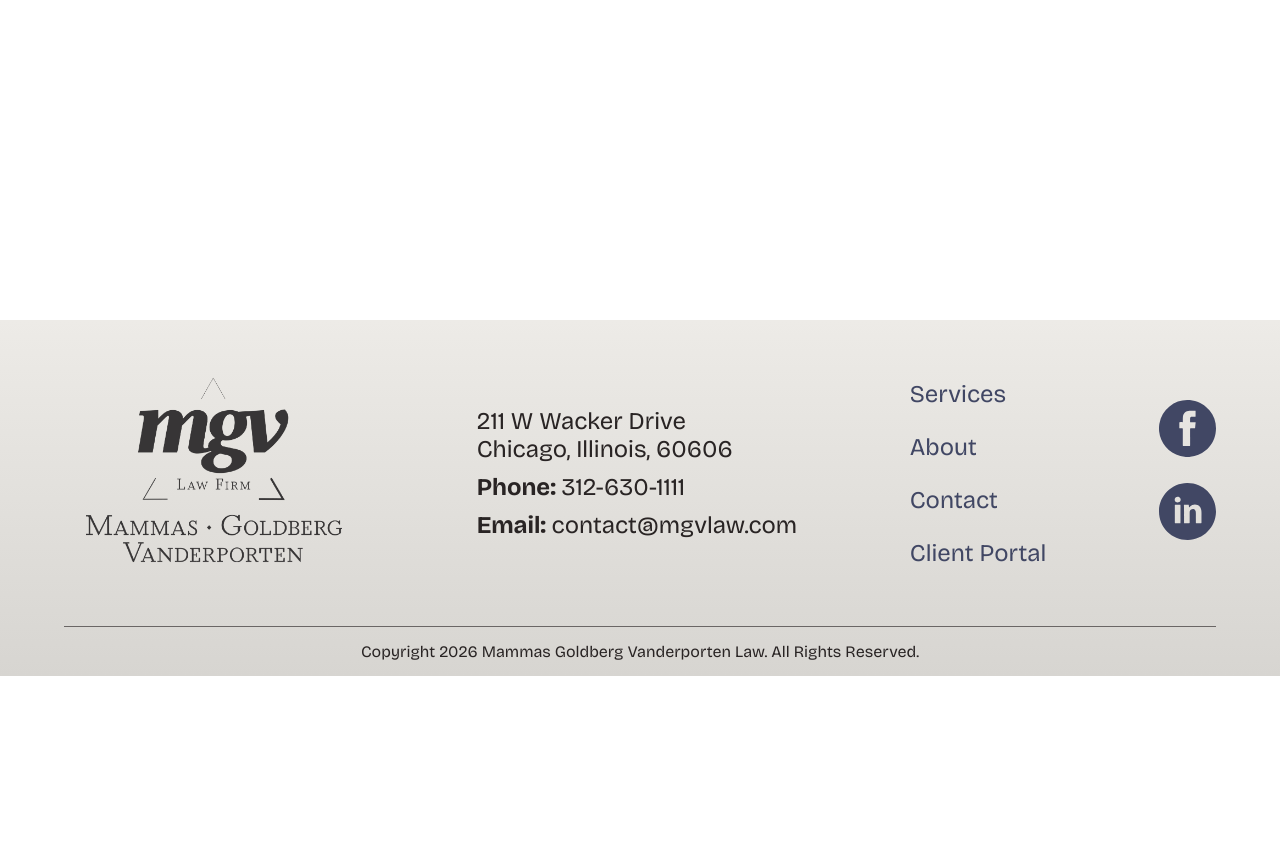
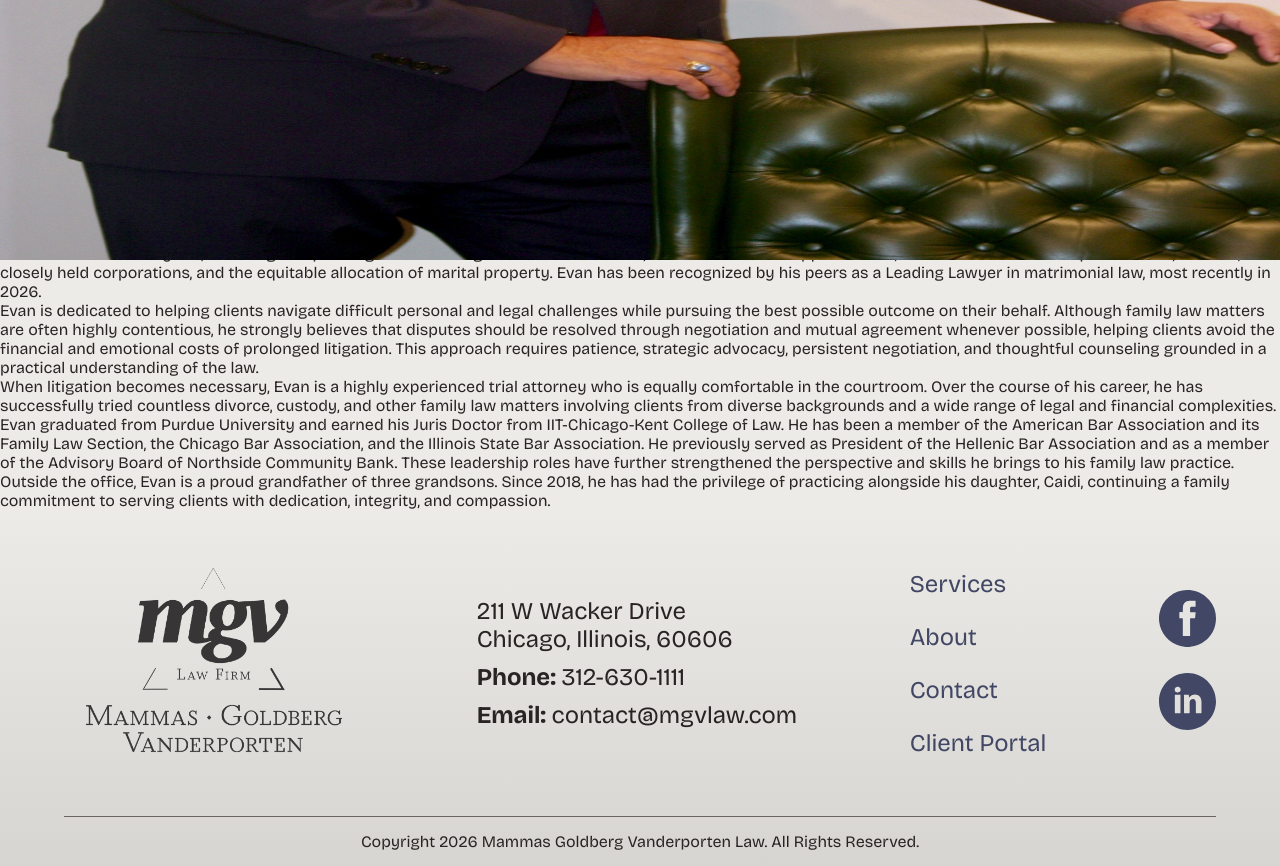
Before and after one commit to bobsport33/mgv, a Next.js app: page /about/evan-mammas in a window 1280 px wide. Before the commit this address had no page. Shown: the part 540-1406 px from the top of the page. Before the commit the page ends 1216 px from the top, so only its background shows below. Built offline with nearby package versions, Linux system fonts and the light colour scheme.

Commit message:
add background texture to about page, begin working on bio pages

```diff
--- /dev/null
+++ b/src/modules/AttorneyBio/Index.tsx
@@ -0,0 +1,39 @@
+import Image from "next/image";
+import styled from "@emotion/styled";
+import { ReactNode } from "react";
+
+interface AttorneyBioProps {
+	name: string;
+	title: string;
+	image: string;
+	children: ReactNode;
+}
+
+const AttorneyBioWrapper = styled.section``;
+
+const AttorneyBio = ({ name, title, image, children }: AttorneyBioProps) => {
+	return (
+		<AttorneyBioWrapper>
+			<div className="attorneyBio__profile">
+				<div className="attorneyBio__imageWrapper">
+					<Image
+						className="attorneyBio__image"
+						src={image}
+						alt={name}
+						fill
+					/>
+				</div>
+
+				<div className="attorneyBio__identity">
+					<h1 className="attorneyBio__name">{name}</h1>
+
+					<p className="attorneyBio__title">{title}</p>
+				</div>
+			</div>
+
+			<div className="attorneyBio__content">{children}</div>
+		</AttorneyBioWrapper>
+	);
+};
+
+export default AttorneyBio;
--- a/src/pages/_app.tsx
+++ b/src/pages/_app.tsx
@@ -23,7 +23,9 @@ export default function App({ Component, pageProps }: AppProps) {
 			className={`${bricolageGrotesque.variable} ${bodoniCyrillic.variable}`}
 		>
 			<Header />
+
 			<Component {...pageProps} />
+
 			<Footer />
 		</main>
 	);
--- /dev/null
+++ b/src/pages/about/evan-mammas.tsx
@@ -0,0 +1,99 @@
+import styled from "@emotion/styled";
+
+import TeamHero from "@/modules/Team/TeamHero";
+import Head from "next/head";
+import AttorneyBio from "@/modules/AttorneyBio/Index";
+
+const AboutContainer = styled.section`
+	.about__content {
+		overflow: hidden;
+		width: 100%;
+		padding: 36px;
+	}
+`;
+
+export default function Evan() {
+	return (
+		<>
+			<Head>
+				<title>MGV- Evan Mammas</title>
+				<meta
+					name="description"
+					content="Generated by create next app"
+				/>
+				<meta
+					name="viewport"
+					content="width=device-width, initial-scale=1"
+				/>
+				<link rel="icon" href="/favicon.ico" />
+			</Head>
+			<AboutContainer>
+				<TeamHero />
+
+				<AttorneyBio
+					name="Evan James Mammas"
+					title="Attorney at Law, Founding Partner"
+					image="/images/team/evan-mammas.jpg"
+				>
+					<p className="attorneyBio__paragraph">
+						Evan James Mammas, Founding Partner, has more than 40
+						years of experience concentrating in domestic relations
+						and family law. His practice encompasses all aspects of
+						matrimonial and family law, including complex litigation
+						involving child-related matters, maintenance and support
+						issues, business valuations for professional, medical,
+						and closely held corporations, and the equitable
+						allocation of marital property. Evan has been recognized
+						by his peers as a Leading Lawyer in matrimonial law,
+						most recently in 2026.
+					</p>
+
+					<p className="attorneyBio__paragraph">
+						Evan is dedicated to helping clients navigate difficult
+						personal and legal challenges while pursuing the best
+						possible outcome on their behalf. Although family law
+						matters are often highly contentious, he strongly
+						believes that disputes should be resolved through
+						negotiation and mutual agreement whenever possible,
+						helping clients avoid the financial and emotional costs
+						of prolonged litigation. This approach requires
+						patience, strategic advocacy, persistent negotiation,
+						and thoughtful counseling grounded in a practical
+						understanding of the law.
+					</p>
+
+					<p className="attorneyBio__paragraph">
+						When litigation becomes necessary, Evan is a highly
+						experienced trial attorney who is equally comfortable in
+						the courtroom. Over the course of his career, he has
+						successfully tried countless divorce, custody, and other
+						family law matters involving clients from diverse
+						backgrounds and a wide range of legal and financial
+						complexities.
+					</p>
+
+					<p className="attorneyBio__paragraph">
+						Evan graduated from Purdue University and earned his
+						Juris Doctor from IIT-Chicago-Kent College of Law. He
+						has been a member of the American Bar Association and
+						its Family Law Section, the Chicago Bar Association, and
+						the Illinois State Bar Association. He previously served
+						as President of the Hellenic Bar Association and as a
+						member of the Advisory Board of Northside Community
+						Bank. These leadership roles have further strengthened
+						the perspective and skills he brings to his family law
+						practice.
+					</p>
+
+					<p className="attorneyBio__paragraph">
+						Outside the office, Evan is a proud grandfather of three
+						grandsons. Since 2018, he has had the privilege of
+						practicing alongside his daughter, Caidi, continuing a
+						family commitment to serving clients with dedication,
+						integrity, and compassion.
+					</p>
+				</AttorneyBio>
+			</AboutContainer>
+		</>
+	);
+}
```
Also changed, not shown: src/modules/Team/Index.tsx (+7 -9 lines), src/modules/Team/TeamMember.tsx (+4 -9 lines), src/pages/about.tsx (+8 -36 lines), src/pages/about/caidi-mammas-vanderporten.tsx (added, +35 -0 lines), src/pages/about/hailey-vucsko.tsx (added, +21 -0 lines), public/images/clean-gray-paper.png (added).
